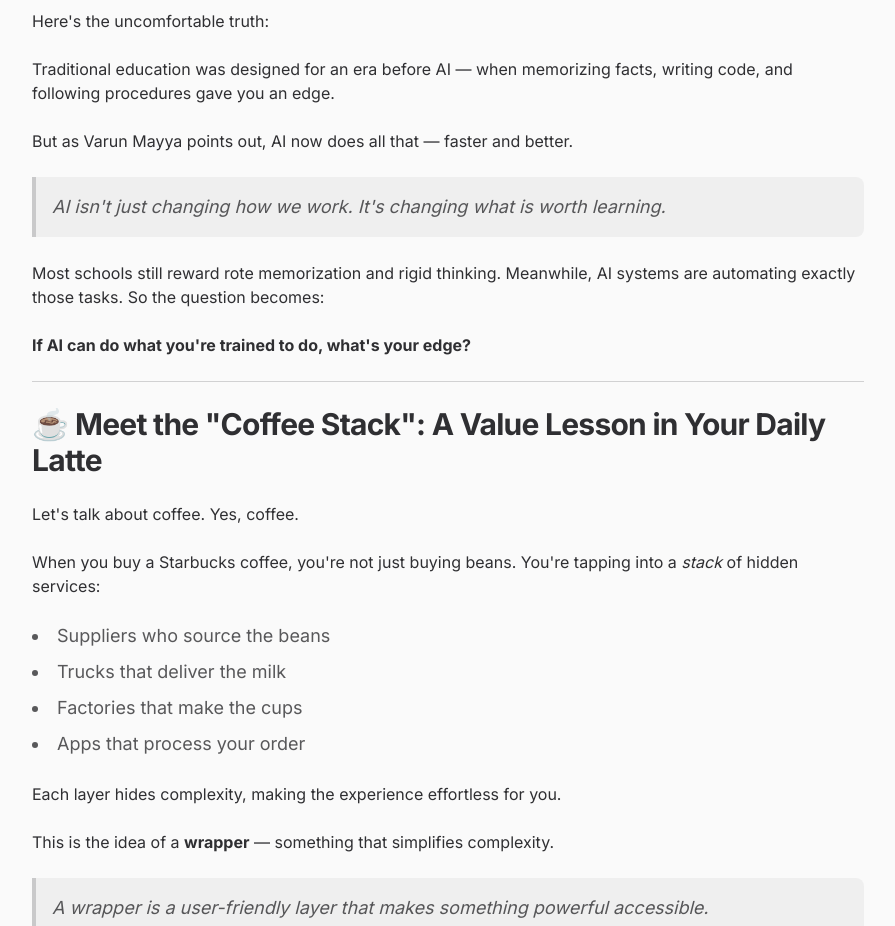
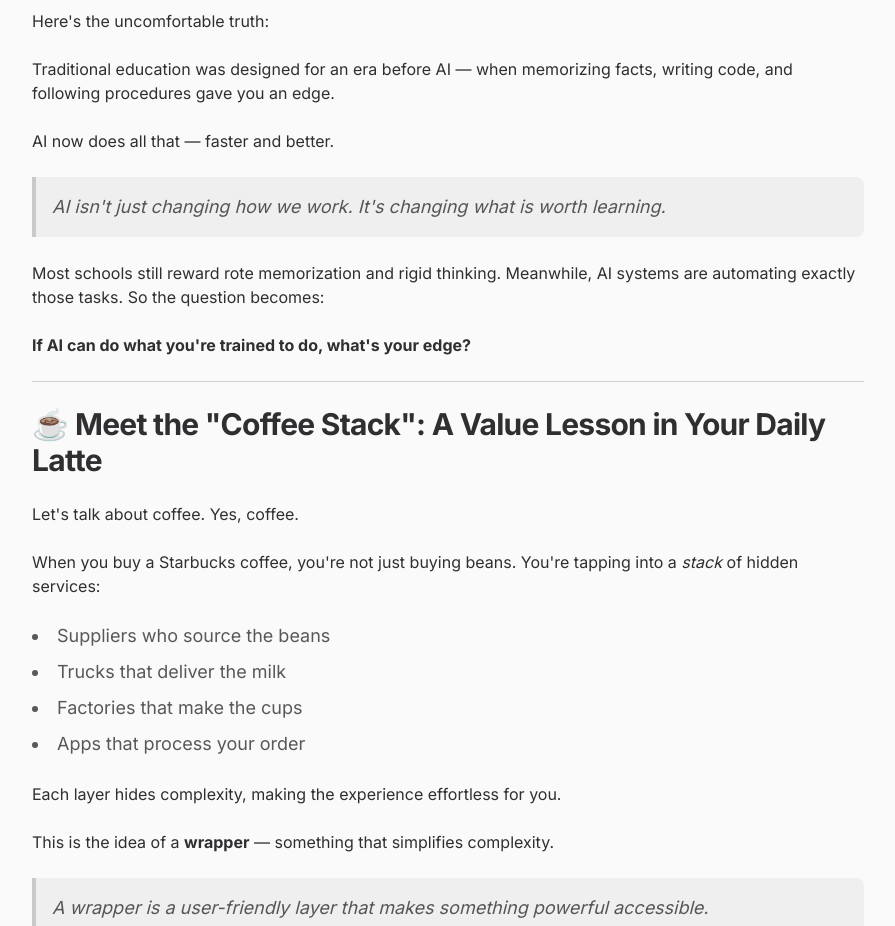
Before and after one commit to MynkSinghal/Portfolio-v2, a Next.js app: page /blog/traditional-education-fails-ai-age in a window 1280 px wide. Shown: the part 1360-2286 px from the top of the page, without its empty margins (192-1087 px from the left). Built offline with nearby package versions, Linux system fonts and the light colour scheme.

Commit message:
Update page.tsx

```diff
--- a/src/app/blog/traditional-education-fails-ai-age/page.tsx
+++ b/src/app/blog/traditional-education-fails-ai-age/page.tsx
@@ -123,7 +123,7 @@ export default function BlogPage() {
               <p>Here's the uncomfortable truth:</p>
               <p>Traditional education was designed for an era before AI — when memorizing facts, writing code, and following procedures gave you an edge.</p>
 
-              <p>But as Varun Mayya points out, AI now does all that — faster and better.</p>
+              <p>AI now does all that — faster and better.</p>
 
               <blockquote className="border-l-4 border-foreground/20 pl-4 italic text-foreground/80 bg-foreground/5 p-4 rounded-r-lg">
                 AI isn't just changing <em>how</em> we work. It's changing <em>what</em> is worth learning.
```
